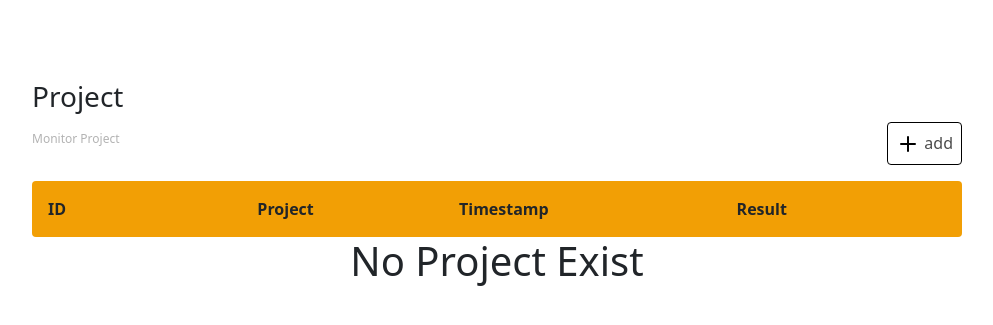
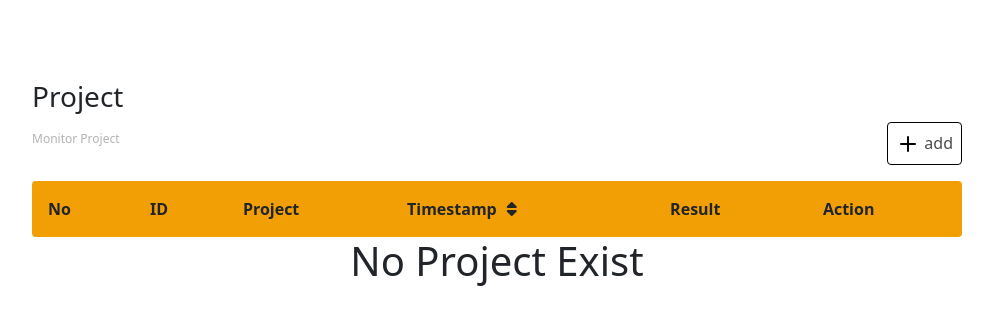
Before and after one commit to AgileRE-2023/USGenerator, a Django app: page /dashboard-non in a window 1280 px wide. Shown: the part 96-421 px from the top of the page, without its empty margins (143-1136 px from the left). Run offline with Django 4.2, Linux system fonts and the light colour scheme; lists and menus that the app fills with data are empty; some libraries are stand-ins or nearby versions.

Commit message:
fixing dikit biar sama

```diff
--- a/usg/client/templates/client-dashboard-non.html
+++ b/usg/client/templates/client-dashboard-non.html
@@ -30,10 +30,12 @@
       <table>
         <thead>
           <tr style="border-radius: 50%">
-            <th style="width: 91.8px">ID</th>
-            <th style="width: 81.8px">Project</th>
-            <th style="width: 105.85px">Timestamp</th>
-            <th style="width: 105.85px">Result</th>
+            <th>No</th>
+            <th>ID</th>
+            <th>Project</th>
+            <th style="display: flex; gap: 10px; align-items: center;">Timestamp<i class="fa-solid fa-sort"></i></th>
+            <th>Result</th>
+            <th>Action</th>
           </tr>
         </thead>
         <tbody></tbody>
```
